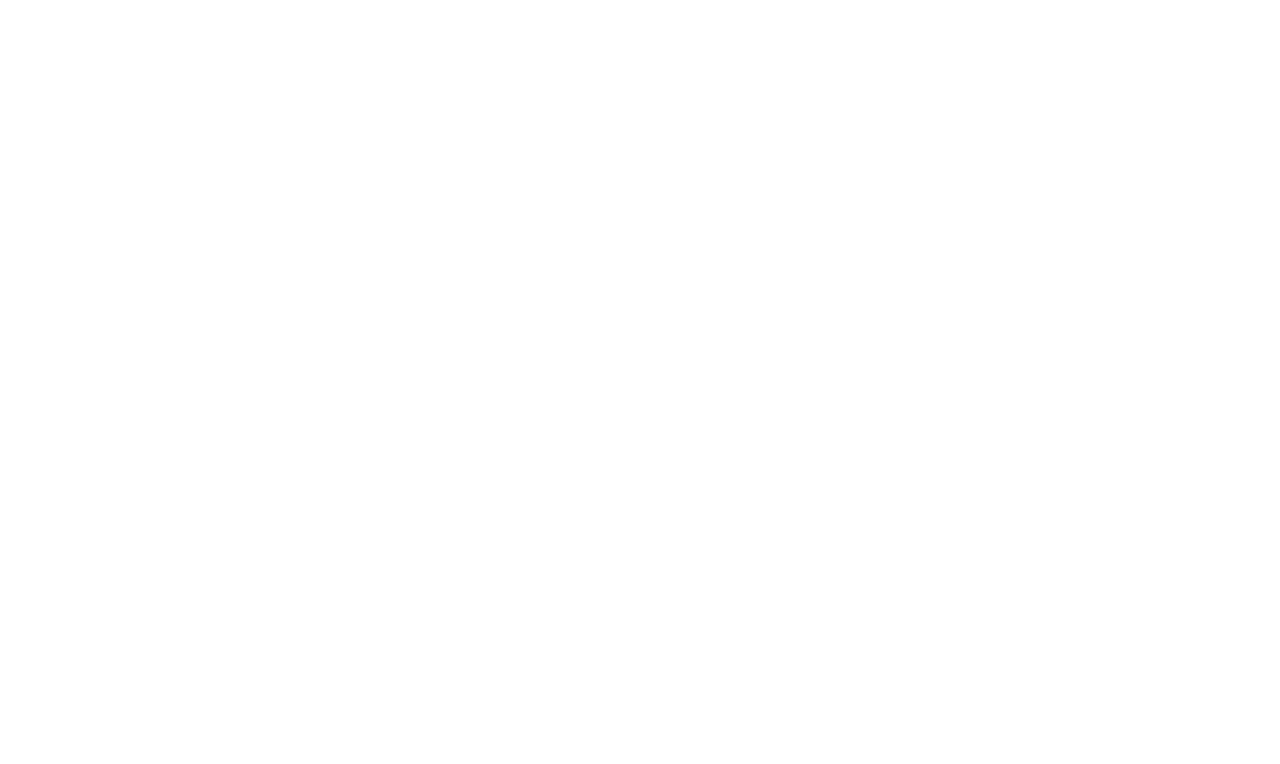
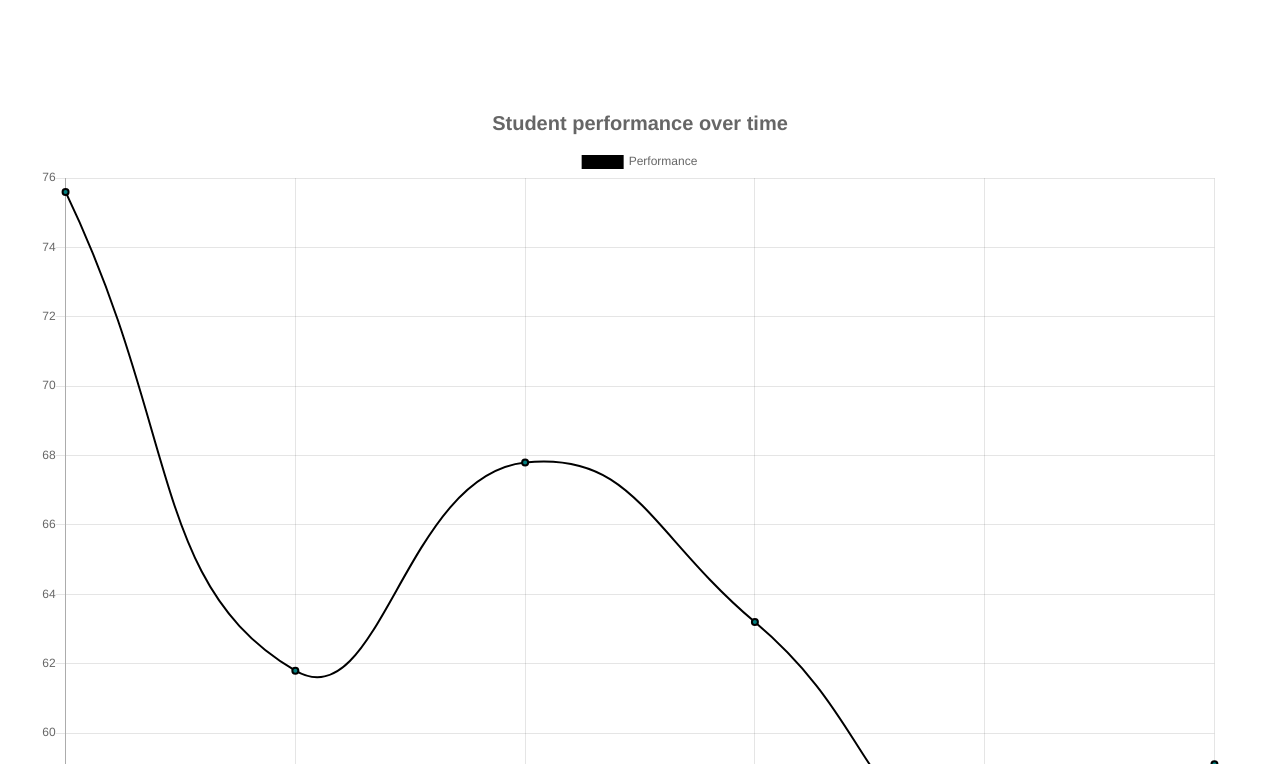
Before and after one commit to khwilo/student-report, a Next.js app: page / in a window 1280 px wide. Shown: the part 476-1240 px from the top of the page. Before the commit the page ends 800 px from the top, so only its background shows below. Built offline with nearby package versions, Linux system fonts and the light colour scheme.

Commit message:
Create line chart for student performance over time

```diff
--- /dev/null
+++ b/components/PerformanceOT.js
@@ -0,0 +1,52 @@
+import { Line } from 'react-chartjs-2';
+
+import data from '../utils/data.json';
+
+const examNames = data.student_performance_over_time.map((exam) => {
+  const examNames = exam.exam_name.split('-');
+  const term = examNames[2].slice(6, -1);
+  return examNames[1] + ' ' + term;
+});
+
+const examScores = data.student_performance_over_time.map(
+  (exam) => exam.avg_score
+);
+
+const state = {
+  labels: examNames,
+  datasets: [
+    {
+      label: 'Performance',
+      fill: false,
+      lineTension: 0.5,
+      backgroundColor: 'teal',
+      borderColor: 'black',
+      borderWidth: 2,
+      data: examScores,
+    },
+  ],
+};
+
+const PerformanceOT = () => {
+  return (
+    <div className='chartContainer'>
+      <Line
+        data={state}
+        options={{
+          title: {
+            display: true,
+            text: 'Student performance over time',
+            fontSize: 20,
+          },
+          legend: {
+            display: true,
+            position: 'top',
+          },
+          maintainAspectRatio: false,
+        }}
+      />
+    </div>
+  );
+};
+
+export default PerformanceOT;
--- /dev/null
+++ b/container/Main.js
@@ -0,0 +1,13 @@
+import PerformanceOT from '../components/PerformanceOT';
+
+import styles from '../styles/Main.module.css';
+
+const Main = () => {
+  return (
+    <div className={styles.main}>
+      <PerformanceOT />
+    </div>
+  );
+};
+
+export default Main;
--- a/pages/index.js
+++ b/pages/index.js
@@ -1,5 +1,6 @@
 import Head from 'next/head';
 import Header from '../container/Header';
+import Main from '../container/Main';
 
 import styles from '../styles/Home.module.css';
 
@@ -12,6 +13,7 @@
       </Head>
 
       <Header />
+      <Main />
     </div>
   );
 }
--- /dev/null
+++ b/styles/Main.module.css
@@ -0,0 +1,3 @@
+.main {
+  margin-top: 5rem;
+}
--- a/styles/globals.css
+++ b/styles/globals.css
@@ -39,3 +39,7 @@
 img {
   max-width: 100%;
 }
+
+.chartContainer {
+  height: 100vh;
+}
```
